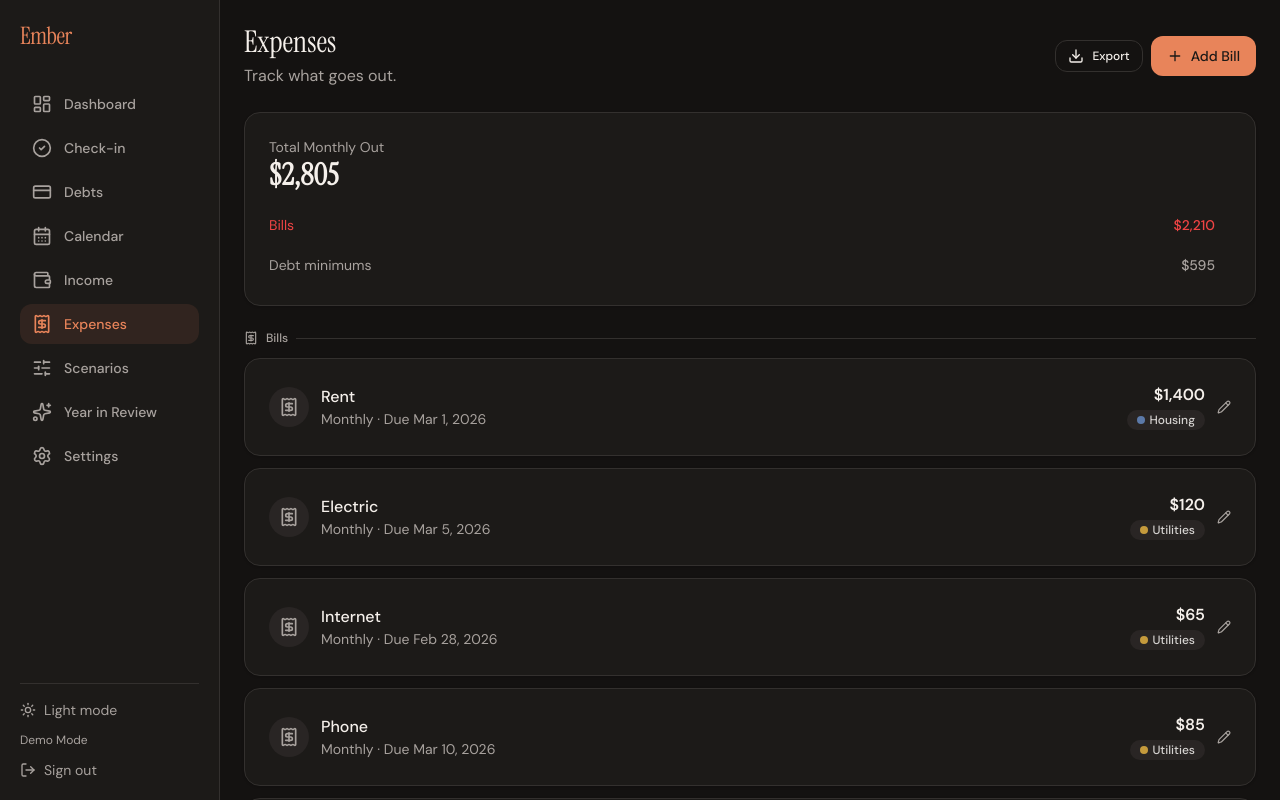
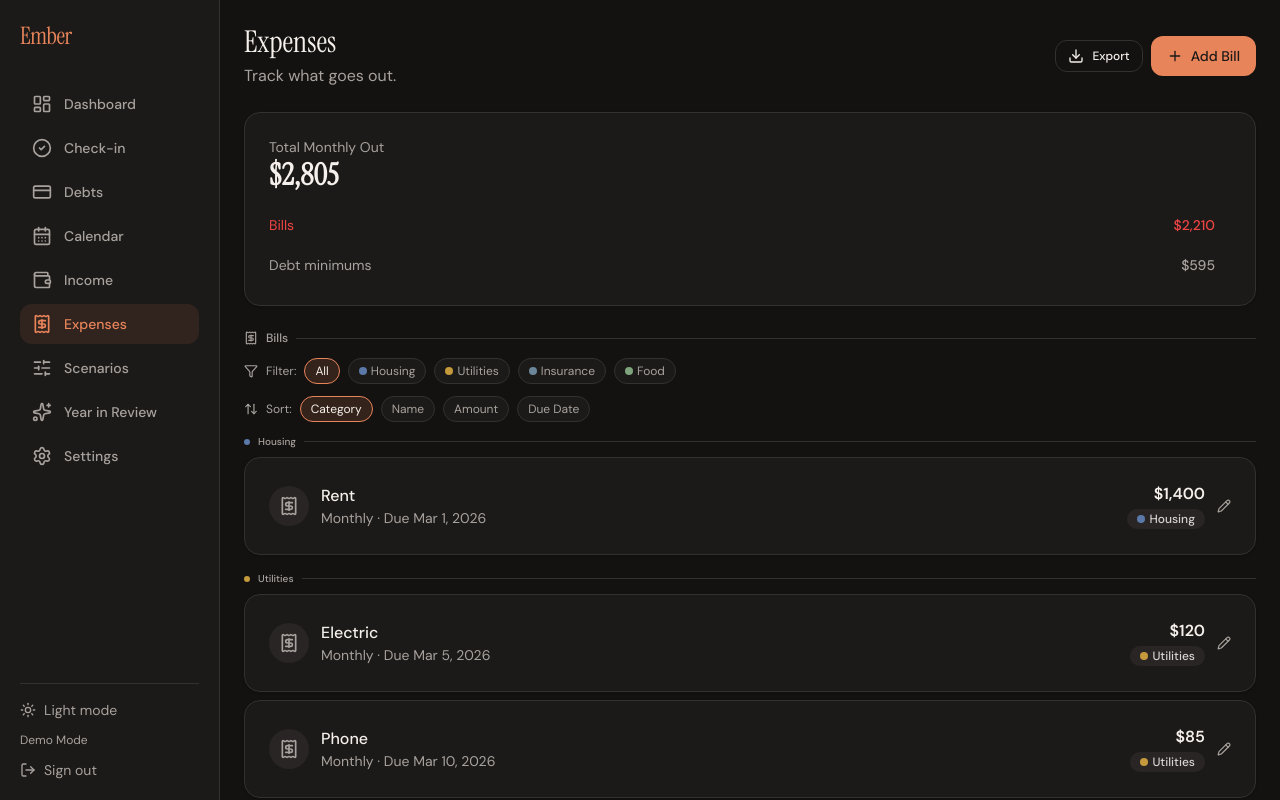
Before and after one commit to joshcd99/Ember, a React (Vite) app: page /bills in a window 1280 px wide. Both pictures are taken after a click on the button "Try with demo data instead". Shown: the top 800 px of the page. Built offline with nearby package versions, Linux system fonts and the light colour scheme; the HTML template or start-up script is replaced by a standard one.

Commit message:
Add category filter and sort options to Expenses page
Co-Authored-By: Claude Opus 4.6 <noreply@anthropic.com>

```diff
--- a/package.json
+++ b/package.json
@@ -1,7 +1,7 @@
 {
   "name": "ember",
   "private": true,
-  "version": "0.1.9",
+  "version": "0.1.10",
   "type": "module",
   "scripts": {
     "dev": "vite",
--- a/src/pages/Bills.tsx
+++ b/src/pages/Bills.tsx
@@ -5,11 +5,11 @@ import { Badge } from "@/components/ui/badge"
 import { Button } from "@/components/ui/button"
 import { EmptyState } from "@/components/EmptyState"
 import { BillModal } from "@/components/modals/BillModal"
-import { Receipt, Plus, Pencil, Download, ChevronRight, CreditCard, Flame } from "lucide-react"
+import { Receipt, Plus, Pencil, Download, ChevronRight, CreditCard, Flame, Filter, ArrowUpDown } from "lucide-react"
 import { useAppData } from "@/contexts/DataContext"
 import { getMonthlyBills, getMonthlyIncome, getMonthlyMinimums } from "@/lib/mock-data"
 import { formatRecurrence } from "@/lib/recurrence"
-import { formatCurrency, formatCurrencyExact, formatPercent, formatDate } from "@/lib/utils"
+import { cn, formatCurrency, formatCurrencyExact, formatPercent, formatDate } from "@/lib/utils"
 import { downloadCSV } from "@/lib/csv"
 import { DEBT_TYPE_META, DEBT_TYPE_CHART_COLORS } from "@/lib/debt-types"
 import type { Bill, DebtType } from "@/types/database"
@@ -20,6 +20,8 @@ export function Bills() {
 
   const [modalOpen, setModalOpen] = useState(false)
   const [editingBill, setEditingBill] = useState<Bill | null>(null)
+  const [billFilter, setBillFilter] = useState<string>("all")
+  const [billSort, setBillSort] = useState<"category" | "name" | "amount" | "due">("category")
 
   const billsSectionRef = useRef<HTMLDivElement>(null)
   const debtSectionRef = useRef<HTMLDivElement>(null)
@@ -63,6 +65,43 @@ export function Bills() {
   // Sort each group by minimum_payment descending
   for (const group of debtsByType.values()) {
     group.sort((a, b) => b.minimum_payment - a.minimum_payment)
+  }
+
+  const renderBillCard = (bill: Bill, getCatColor: (name: string) => string | undefined, onEdit: (b: Bill) => void) => {
+    const catColor = getCatColor(bill.category)
+    return (
+      <Card
+        key={bill.id}
+        className="cursor-pointer hover:border-primary/50 transition-colors"
+        onClick={() => onEdit(bill)}
+      >
+        <CardContent className="flex items-center justify-between">
+          <div className="flex items-center gap-3">
+            <div className="h-10 w-10 rounded-full bg-muted flex items-center justify-center">
+              <Receipt className="h-5 w-5 text-muted-foreground" />
+            </div>
+            <div>
+              <p className="font-medium">{bill.name}</p>
+              <p className="text-sm text-muted-foreground">
+                {formatRecurrence(bill)} &middot; Due {formatDate(bill.next_due_date)}
+              </p>
+            </div>
+          </div>
+          <div className="flex items-center gap-3">
+            <div className="text-right">
+              <p className="font-semibold">{formatCurrency(bill.amount)}</p>
+              <Badge variant="secondary" className="inline-flex items-center gap-1">
+                {catColor && (
+                  <span className="h-2 w-2 rounded-full flex-shrink-0" style={{ backgroundColor: catColor }} />
+                )}
+                {catColor ? bill.category : "Uncategorized"}
+              </Badge>
+            </div>
+            <Pencil className="h-3.5 w-3.5 text-muted-foreground" />
+          </div>
+        </CardContent>
+      </Card>
+    )
   }
 
   return (
@@ -143,42 +182,119 @@ export function Bills() {
             <span className="text-xs font-medium text-muted-foreground">Bills</span>
             <div className="flex-1 border-t border-border" />
           </div>
-          {bills.map(bill => {
-            const catColor = getCategoryColor(bill.category)
-            return (
-              <Card
-                key={bill.id}
-                className="cursor-pointer hover:border-primary/50 transition-colors"
-                onClick={() => openEdit(bill)}
+
+          {/* Filter controls */}
+          <div className="flex items-center gap-2 flex-wrap">
+            <Filter className="h-3.5 w-3.5 text-muted-foreground" />
+            <span className="text-xs text-muted-foreground">Filter:</span>
+            <button
+              type="button"
+              onClick={() => setBillFilter("all")}
+              className={cn(
+                "px-2.5 py-1 rounded-full text-xs border transition-colors",
+                billFilter === "all"
+                  ? "border-primary bg-primary/15 text-foreground"
+                  : "border-border bg-card text-muted-foreground hover:border-primary/50"
+              )}
+            >
+              All
+            </button>
+            {billCategories
+              .filter(cat => bills.some(b => b.category === cat.name))
+              .map(cat => (
+                <button
+                  key={cat.name}
+                  type="button"
+                  onClick={() => setBillFilter(cat.name)}
+                  className={cn(
+                    "px-2.5 py-1 rounded-full text-xs border transition-colors inline-flex items-center gap-1",
+                    billFilter === cat.name
+                      ? "border-primary bg-primary/15 text-foreground"
+                      : "border-border bg-card text-muted-foreground hover:border-primary/50"
+                  )}
+                >
+                  <span className="h-2 w-2 rounded-full flex-shrink-0" style={{ backgroundColor: cat.color }} />
+                  {cat.name}
+                </button>
+              ))}
+          </div>
+
+          {/* Sort controls */}
+          <div className="flex items-center gap-2">
+            <ArrowUpDown className="h-3.5 w-3.5 text-muted-foreground" />
+            <span className="text-xs text-muted-foreground">Sort:</span>
+            {([
+              { value: "category", label: "Category" },
+              { value: "name", label: "Name" },
+              { value: "amount", label: "Amount" },
+              { value: "due", label: "Due Date" },
+            ] as const).map(opt => (
+              <button
+                key={opt.value}
+                type="button"
+                onClick={() => setBillSort(opt.value)}
+                className={cn(
+                  "px-2.5 py-1 rounded-full text-xs border transition-colors",
+                  billSort === opt.value
+                    ? "border-primary bg-primary/15 text-foreground"
+                    : "border-border bg-card text-muted-foreground hover:border-primary/50"
+                )}
               >
-                <CardContent className="flex items-center justify-between">
-                  <div className="flex items-center gap-3">
-                    <div className="h-10 w-10 rounded-full bg-muted flex items-center justify-center">
-                      <Receipt className="h-5 w-5 text-muted-foreground" />
-                    </div>
-                    <div>
-                      <p className="font-medium">{bill.name}</p>
-                      <p className="text-sm text-muted-foreground">
-                        {formatRecurrence(bill)} &middot; Due {formatDate(bill.next_due_date)}
-                      </p>
-                    </div>
+                {opt.label}
+              </button>
+            ))}
+          </div>
+
+          {/* Bill cards */}
+          {(() => {
+            const filteredBills = billFilter === "all"
+              ? bills
+              : bills.filter(b => b.category === billFilter)
+
+            if (billSort === "category") {
+              const grouped = billCategories
+                .filter(cat => filteredBills.some(b => b.category === cat.name))
+                .map(cat => ({
+                  name: cat.name,
+                  color: cat.color,
+                  bills: filteredBills
+                    .filter(b => b.category === cat.name)
+                    .sort((a, b) => b.amount - a.amount),
+                }))
+
+              // Bills with no matching category
+              const uncategorized = filteredBills.filter(
+                b => !billCategories.some(c => c.name === b.category)
+              )
+              if (uncategorized.length > 0) {
+                grouped.push({ name: "Uncategorized", color: "", bills: uncategorized.sort((a, b) => b.amount - a.amount) })
+              }
+
+              return grouped.map((group, gi) => (
+                <div key={group.name} className="space-y-2">
+                  <div className={cn("flex items-center gap-2", gi > 0 && "pt-1")}>
+                    {group.color && (
+                      <span className="h-1.5 w-1.5 rounded-full" style={{ backgroundColor: group.color }} />
+                    )}
+                    <span className="text-[10px] font-medium text-muted-foreground">{group.name}</span>
+                    <div className="flex-1 border-t border-border" />
                   </div>
-                  <div className="flex items-center gap-3">
-                    <div className="text-right">
-                      <p className="font-semibold">{formatCurrency(bill.amount)}</p>
-                      <Badge variant="secondary" className="inline-flex items-center gap-1">
-                        {catColor && (
-                          <span className="h-2 w-2 rounded-full flex-shrink-0" style={{ backgroundColor: catColor }} />
-                        )}
-                        {catColor ? bill.category : "Uncategorized"}
-                      </Badge>
-                    </div>
-                    <Pencil className="h-3.5 w-3.5 text-muted-foreground" />
-                  </div>
-                </CardContent>
-              </Card>
-            )
-          })}
+                  {group.bills.map(bill => renderBillCard(bill, getCategoryColor, openEdit))}
+                </div>
+              ))
+            }
+
+            const sorted = [...filteredBills].sort((a, b) => {
+              switch (billSort) {
+                case "name": return a.name.localeCompare(b.name)
+                case "amount": return b.amount - a.amount
+                case "due": return a.next_due_date.localeCompare(b.next_due_date)
+                default: return 0
+              }
+            })
+
+            return sorted.map(bill => renderBillCard(bill, getCategoryColor, openEdit))
+          })()}
         </div>
       )}
 
```
